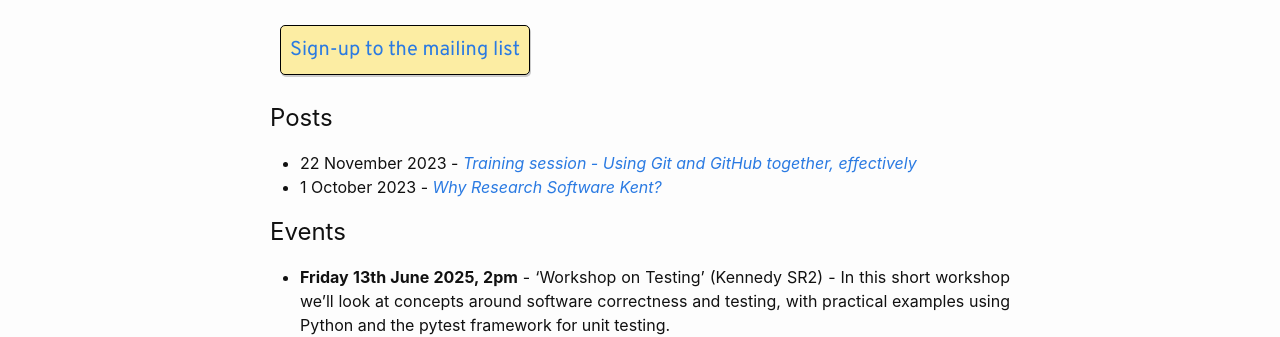
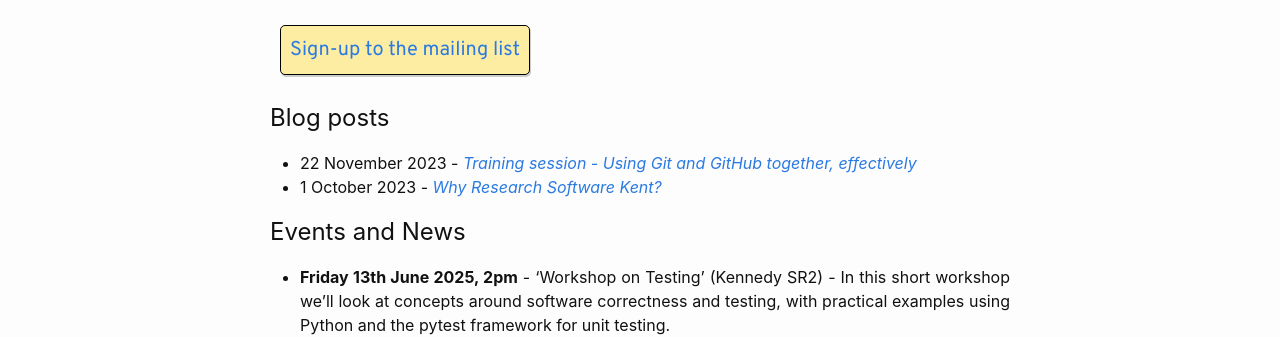
Before and after one commit to Research-Software-Kent/research-software-kent.github.io, a Jekyll site: the page built from index.md, in a window 1280 px wide. Shown: the part 399-736 px from the top of the page. Built offline with Jekyll 4.4.1, drawn with Linux system fonts in a browser that asks for light colours.

Commit message:
Update index.md

```diff
--- a/index.md
+++ b/index.md
@@ -31,7 +31,7 @@ This group is managed by [Dominic Orchard](https://www.kent.ac.uk/computing/peop
 </span>
 
 
-## Posts
+## Blog posts
 
 <ul>
   {% for post in site.posts %}
@@ -41,7 +41,7 @@ This group is managed by [Dominic Orchard](https://www.kent.ac.uk/computing/peop
   {% endfor %}
 </ul>
 
-## Events
+## Events and News
 
 * __Friday 13th June 2025, 2pm__ - 'Workshop on Testing' (Kennedy SR2) - In this short workshop we'll look at concepts around software correctness and testing, with practical examples using Python and the pytest framework for unit testing.
 
```
